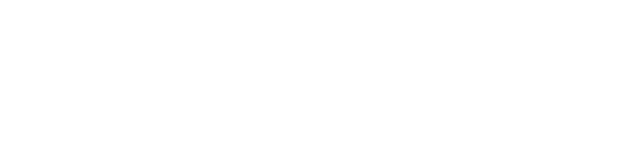
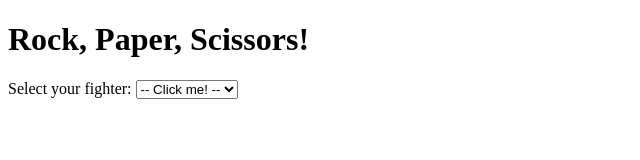
Before and after one commit to Niral40/rock-paper-scissors, a plain HTML site: page rock-paper-scissors.html in a window 1280 px wide. Shown: the whole page, without its empty margins (0-640 px from the left). Drawn offline with Linux system fonts and the light colour scheme.

Commit message:
add html game skeleton

```diff
--- a/rock-paper-scissors.html
+++ b/rock-paper-scissors.html
@@ -6,6 +6,18 @@
         <title>Rock, Paper, Scissors!</title>
     </head>
     <body>
+        <h1>Rock, Paper, Scissors!</h1>
+
+        <div class="input">
+            <label for="input">Select your fighter:</label>
+            <select id="input" name="input">
+                <option value="clickMe" selected>-- Click me! --</option>
+                <option value="rock">Rock</option>
+                <option value="paper">Paper</option>
+                <option value="scissors">Scissors</option>
+            </select>
+        </div>
+
         <script>
             const computerSelection = getComputerChoice();
 
```
